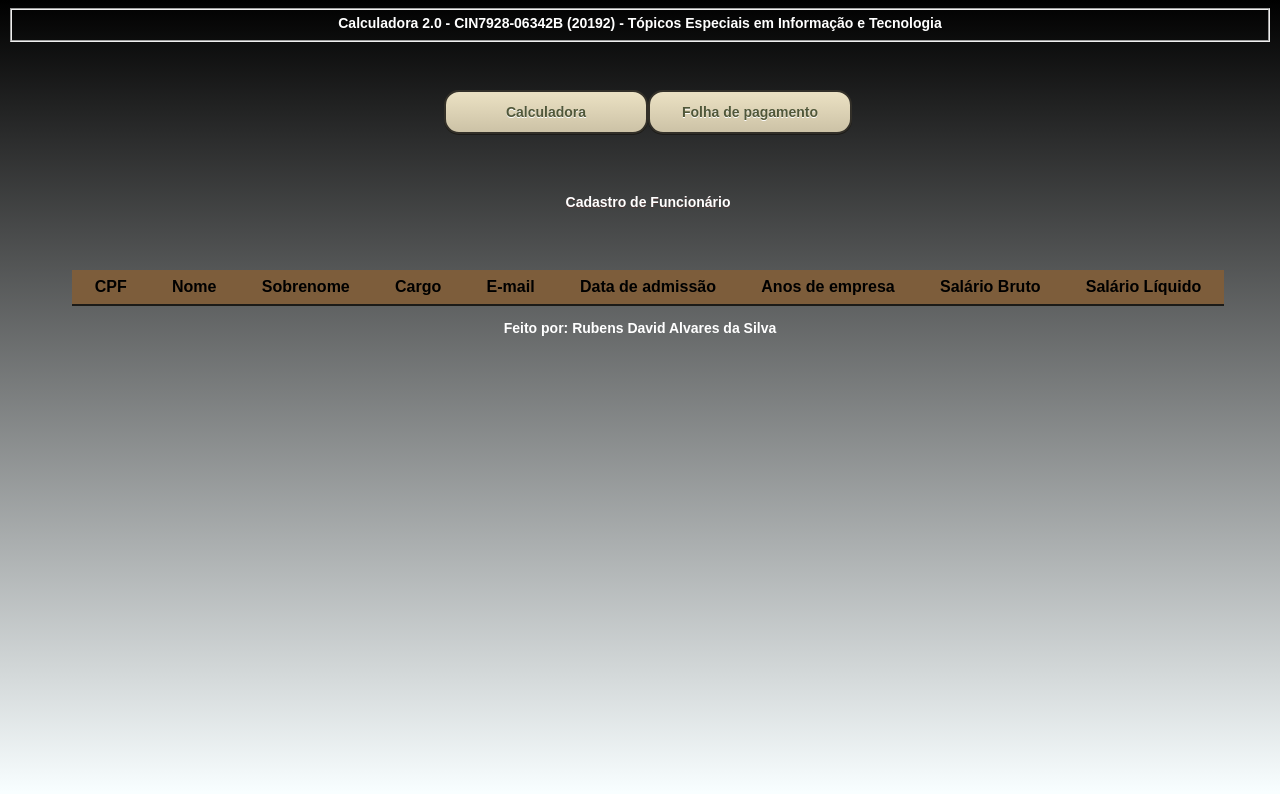
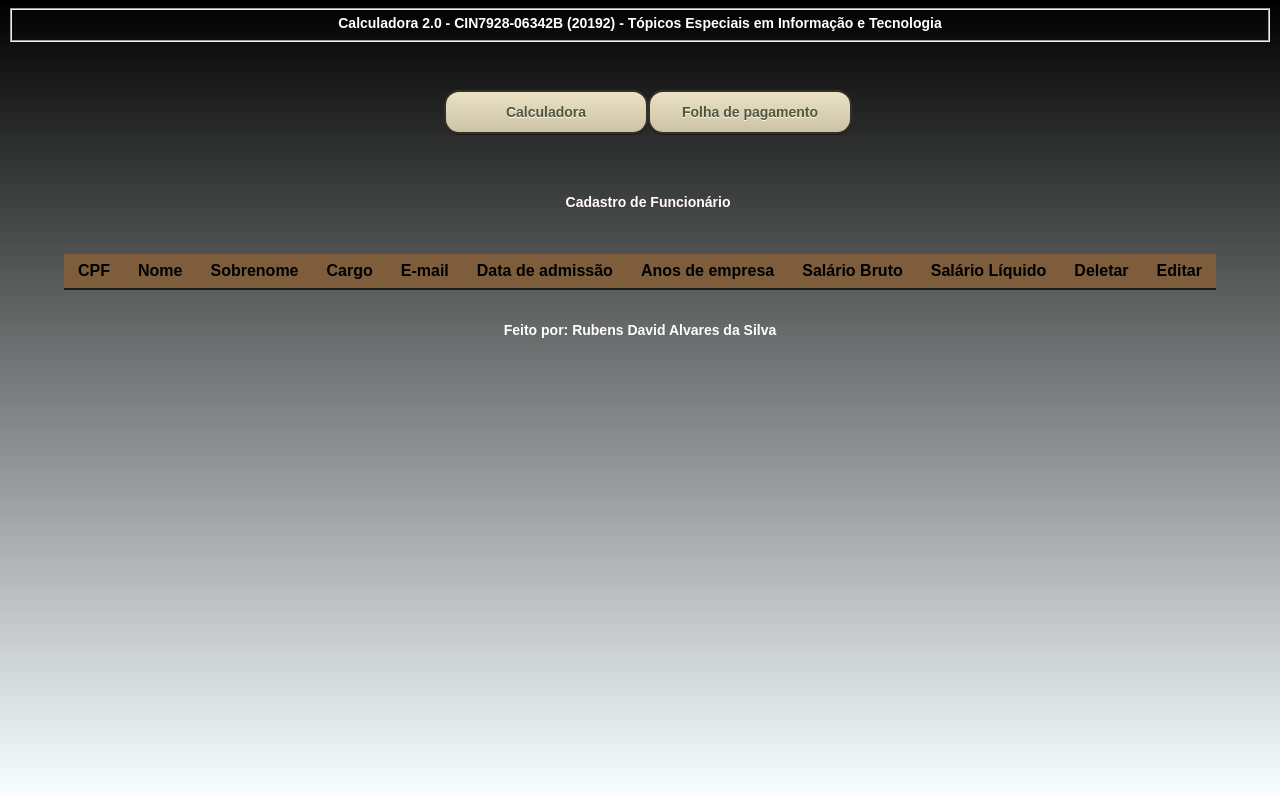
Before and after one commit to alvaresrubens/folha, a plain HTML site: page visualizar_funcionarios.html in a window 1280 px wide. Drawn offline with nearby package versions, Linux system fonts and the light colour scheme.

Commit message:
Final quase

```diff
--- a/geral.css
+++ b/geral.css
@@ -20,6 +20,7 @@ fieldset {
     align-items: center;
     width: 100vw;
     flex-wrap: nowrap;
+    justify-items: stretch;
 }
 
 .row-container {
@@ -298,6 +299,7 @@ footer {
     color: black;
     font-family: Arial;
     text-align: center;
+
 }
 
 .table-row {
@@ -315,3 +317,12 @@ footer {
     padding-bottom: 8px;
     align-content: space-around;
 }
+
+
+.table-container {
+    display: block;
+    margin: 2em auto;
+    width: 90vw;
+
+    justify-items: flex-end;
+  }
--- a/visualizar_funcionarios.html
+++ b/visualizar_funcionarios.html
@@ -26,7 +26,7 @@
     </div>
     </div>
 
-    <div class="container">
+    <div class="table-container">
 
         <div class="table-row header">
             <div class="text">CPF</div>
@@ -38,9 +38,10 @@
             <div class="text">Anos de empresa</div>
             <div class="text">Salário Bruto</div>
             <div class="text">Salário Líquido</div>
+            <div class="text">Deletar</div>
+            <div class="text">Editar</div>
 
 
-        </div>
         </div>
         <div id="resultado">
             <div class="table-row" v-for="funcionario in funcionarioList">
@@ -52,12 +53,13 @@
                 <div class="text" id="admissao">{{funcionario.admissao}}</div>
                 <div class="text" id="anos">{{calculaAnos(funcionario.admissao)}}</div>
                 <div class="text" id="bruto">R${{funcionario.salario}}</div>
-            <div class="num" id="liquido">R${{salarioLiquido(funcionario.salario, funcionario.desconto)}}</div>
-            <div class="item"><button class="funcao" type="button" v-on:click="deletaFuncionario(funcionario)"><img
-                        src="lixo.png"></button></div>
-            <div class="item"><button class="funcao" type="button" v-on:click="editaFuncionario(funcionario)"><img
-                        src="editar.png"></button></div>
+                <div class="text" id="liquido">R${{salarioLiquido(funcionario.salario, funcionario.desconto)}}</div>
+                <div class="text"><button class="funcao" type="button" v-on:click="deletaFuncionario(funcionario)"><img
+                            src="lixo.png" title="Deletar"></button></div>
+                <div class="text"><button class="funcao" type="button" v-on:click="editaFuncionario(funcionario)"><img
+                            src="editar.png" title="Deletar"></button></div>
 
+            </div>
         </div>
     </div>
 
```
Also changed, not shown: folha.html (+2 -2 lines). Lines whose indentation alone changed are shown as unchanged.
